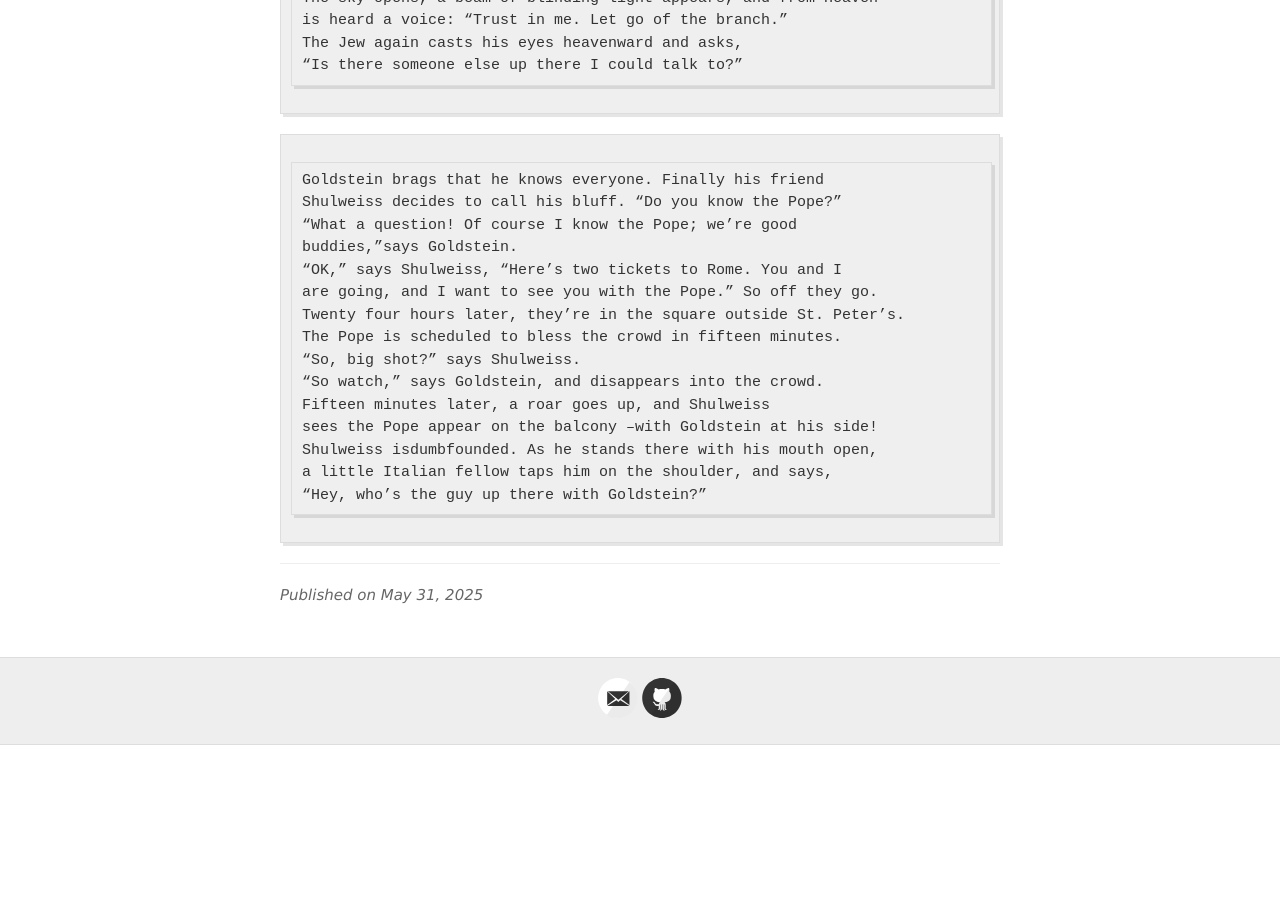
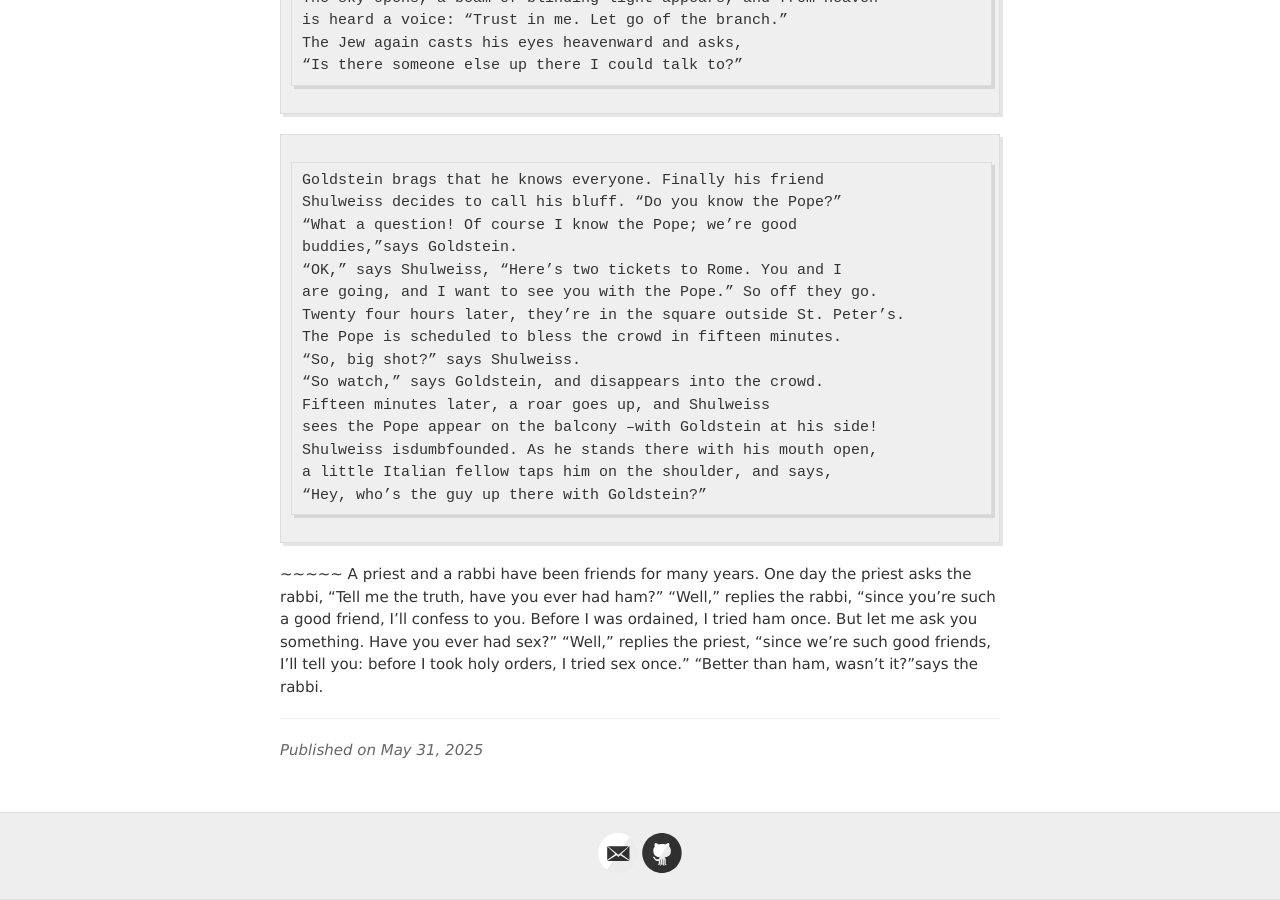
Before and after one commit to jvmallow/jvmallow.github.io, a Jekyll site: the page built from _posts/2025-05-31-Jewish_Humor.md, in a window 1280 px wide and 900 px high, scrolled down 5080 px. Built offline with Jekyll 4.4.1, drawn with Linux system fonts in a browser that asks for light colours; a script that is not in the unit is left out; before the commit the page ends 5825 px from its top, so only the background shows below that.

Commit message:
Update 2025-05-31-Jewish_Humor.md

```diff
--- a/_posts/2025-05-31-Jewish_Humor.md
+++ b/_posts/2025-05-31-Jewish_Humor.md
@@ -206,3 +206,11 @@ Shulweiss isdumbfounded. As he stands there with his mouth open,
 a little Italian fellow taps him on the shoulder, and says,
 “Hey, who’s the guy up there with Goldstein?”
 ~~~~~
+~~~~~
+A priest and a rabbi have been friends for many years.
+One day the priest asks the rabbi, “Tell me the truth, have you ever had ham?”
+“Well,” replies the rabbi, “since you’re such a good friend, I’ll confess to you.
+Before I was ordained, I tried ham once.  But let me ask you something.  Have you ever had sex?”
+“Well,” replies the priest, “since we’re such good friends, I’ll tell you:
+before I took holy orders, I tried sex once.”
+“Better than ham, wasn’t it?”says the rabbi.
```
